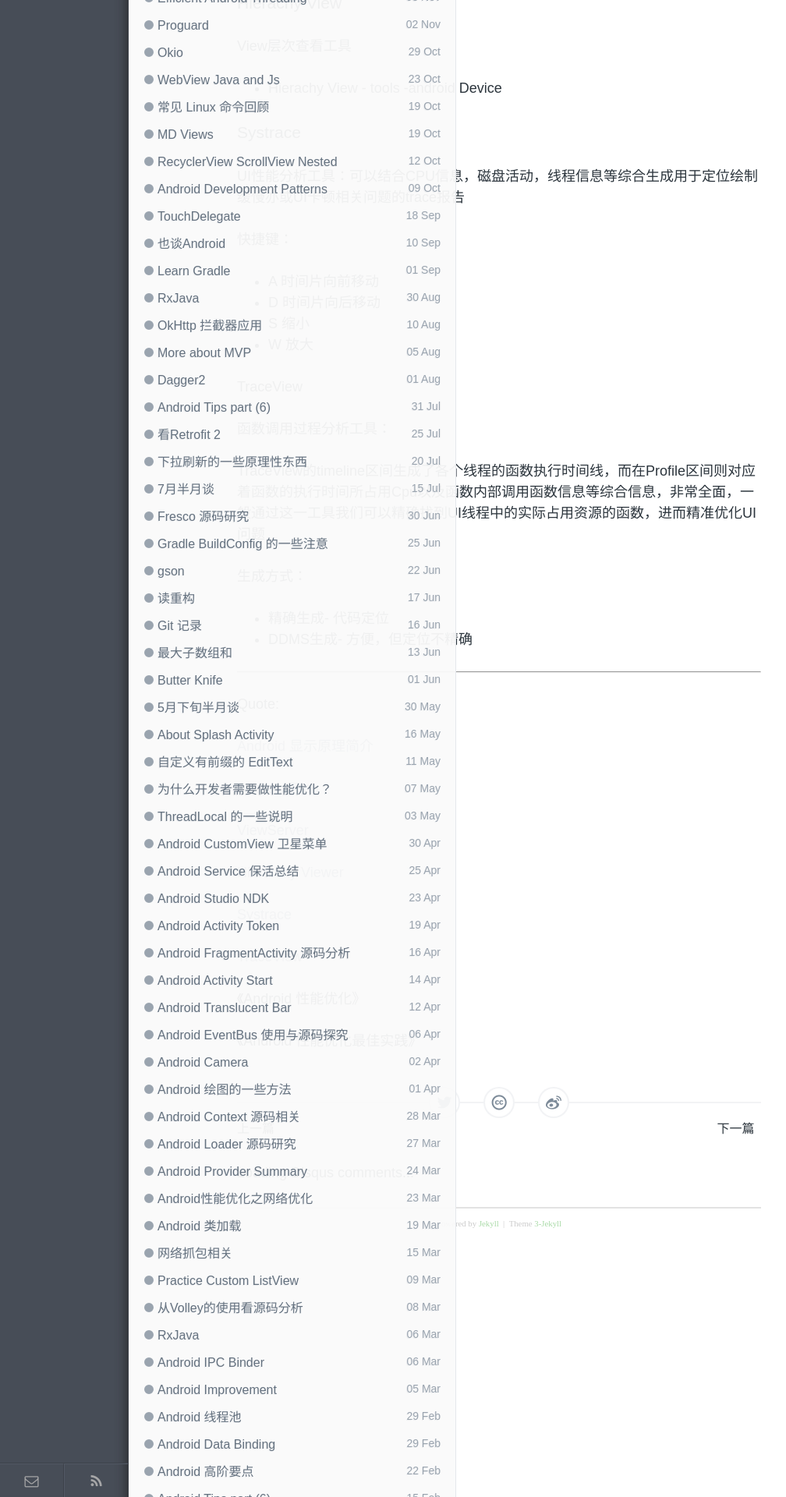
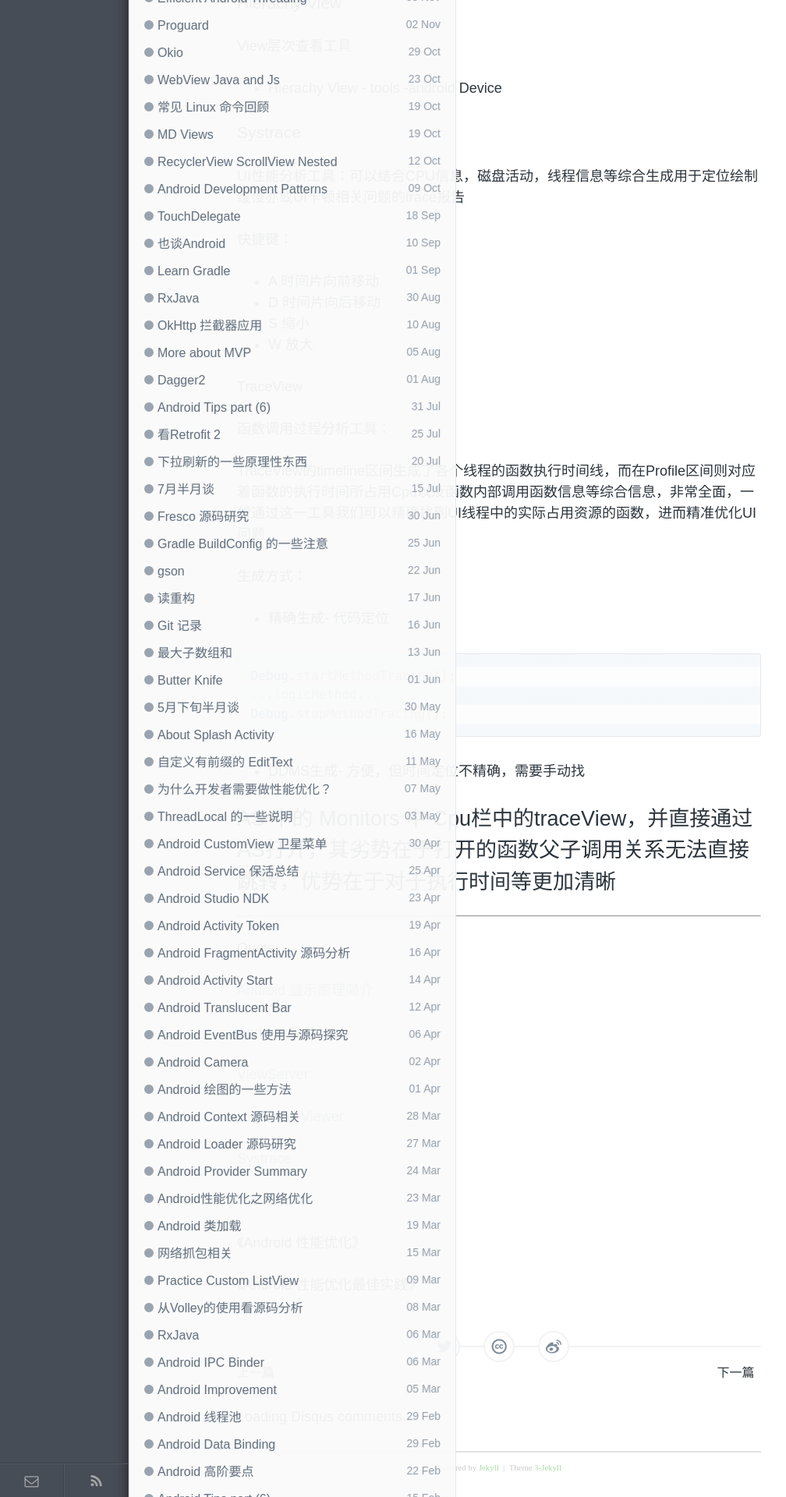
Before and after one commit to enlipan/enlipan.github.io, a Jekyll site: the page built from _posts/2017-06-27-android-performance-review-ui.md, in a window 1280 px wide. Shown: the part 1529-3449 px from the top of the page at 78% size, without its empty margins (0-1008 px from the left). Built offline with Jekyll 4.4.1, drawn with Linux system fonts in a browser that asks for light colours; nearby versions of some CDN libraries; comment, search, counter and statistics services are not loaded.

Commit message:
modify pages

```diff
--- a/_posts/2017-06-27-android-performance-review-ui.md
+++ b/_posts/2017-06-27-android-performance-review-ui.md
@@ -80,11 +80,18 @@ TraceView的timeline区间生成了各个线程的函数执行时间线，而在
 
 * 精确生成- 代码定位
 
-* DDMS生成- 方便，但定位不精确
+{% highlight java %}
+
+Debug.startMethodTracing();
+...logicMethod...
+Debug.stopMethodTracing();
+
+{% endhighlight %}
+
+* DDMS生成- 方便，但时间定位不精确，需要手动找
 
 
-
-
+# AS 中的 Monitors 中 Cpu栏中的traceView，并直接通过AS打开，其劣势在于打开的函数父子调用关系无法直接跳转，优势在于对于执行时间等更加清晰
 
 
 
```
Also changed, not shown: _posts/2017-06-27-android-tips-9.md (+11 -0 lines), _posts/2017-12-31-reading-in-2017.md (+9 -0 lines).
